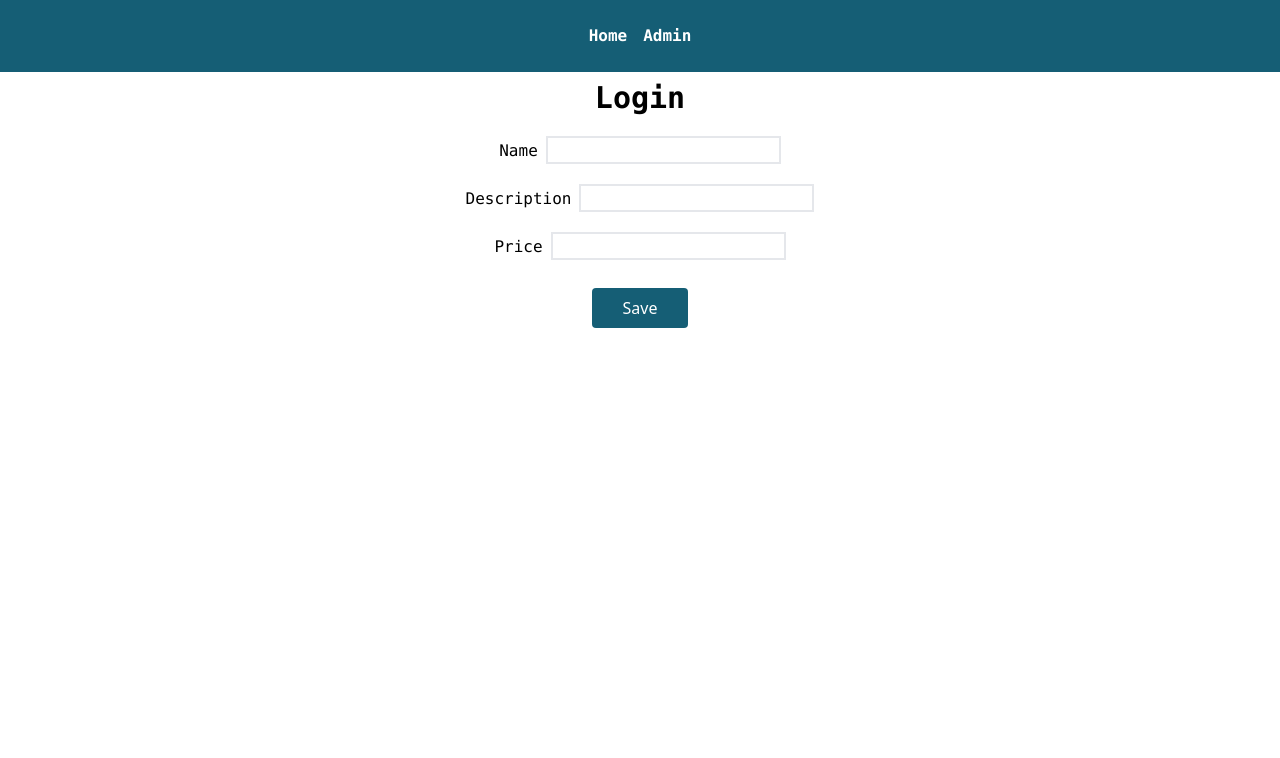
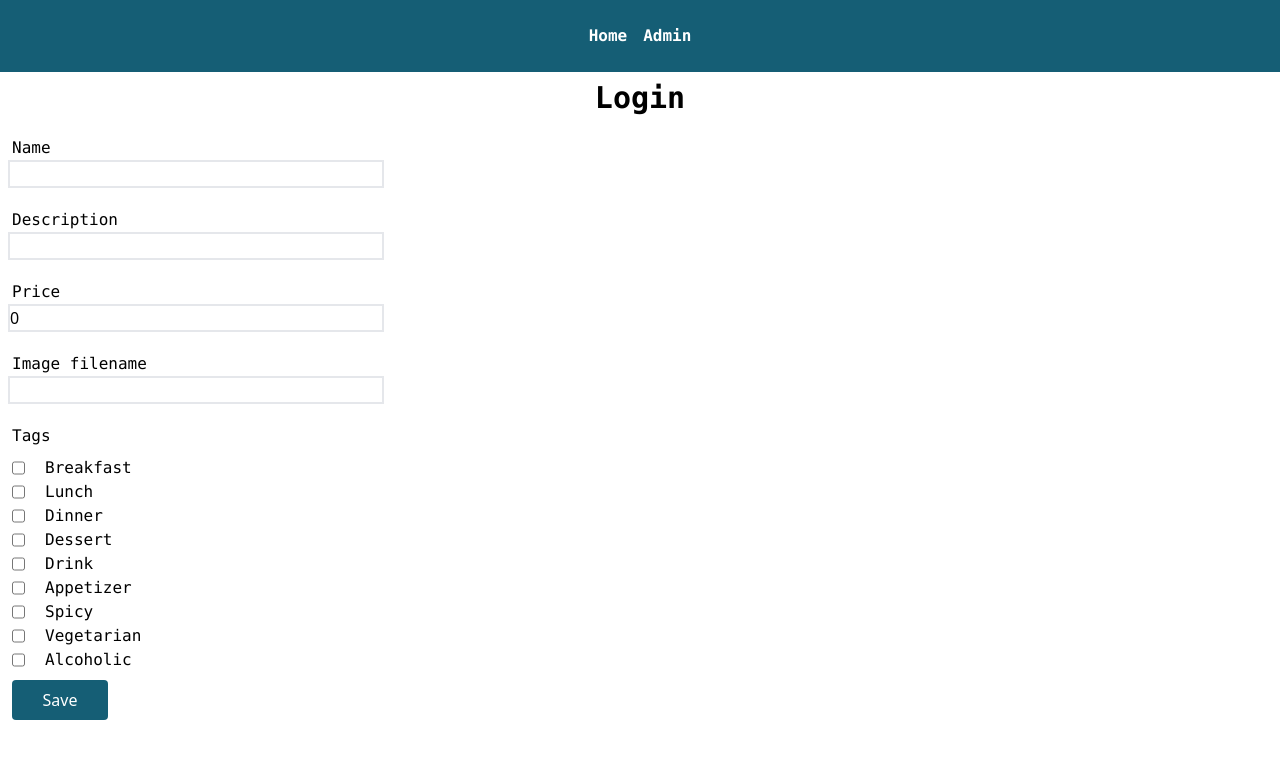
Before and after one commit to ialmani/react-restaurant, a React (Vite) app: page /admin in a window 1280 px wide. Shown: the top 758 px of the page. Built offline with nearby package versions, Linux system fonts and the light colour scheme.

Commit message:
add json-server and foods to db.json and create checkbox functionality

```diff
--- /dev/null
+++ b/db.json
@@ -0,0 +1,172 @@
+{
+  "foods": [
+    {
+      "id": 1,
+      "name": "Burger",
+      "image": "burger.jpg",
+      "price": 8.99,
+      "description": "This ain't your average burger. Topped with our tangy cheddar cheese sauce, fresh lettuce, and tomato.",
+      "tags": ["Lunch", "Dinner"]
+    },
+    {
+      "id": 2,
+      "name": "Banana Blueberry French Toast",
+      "image": "banana-french-toast.jpg",
+      "price": 9.99,
+      "description": "Delicious french toast with banana and blueberry.",
+      "tags": ["Breakfast"]
+    },
+    {
+      "id": 3,
+      "name": "Cajun Pasta",
+      "image": "cajun-pasta.jpg",
+      "price": 16.99,
+      "description": "Creole-style pasta that's guaranteed to make you sweat.",
+      "tags": ["Lunch", "Dinner", "Spicy"]
+    },
+    {
+      "id": 4,
+      "name": "Charcuterie Board",
+      "image": "charcuterie.jpg",
+      "price": 14.99,
+      "description": "Delicious assortment of locally-sourced meats, cheeses, and spreads.",
+      "tags": ["Appetizer"]
+    },
+    {
+      "id": 5,
+      "name": "Raspberry Cheesecake",
+      "image": "cheesecake.jpg",
+      "price": 7.99,
+      "description": "Heavenly cheesecake with a sweet raspberry topping.",
+      "tags": ["Dessert"]
+    },
+    {
+      "id": 6,
+      "name": "Chicken Slammer",
+      "image": "chicken-slammer.jpg",
+      "price": 11.99,
+      "description": "Our outrageous chicken sandwich topped with pickled onions and jalapenos.",
+      "tags": ["Lunch", "Dinner", "Spicy"]
+    },
+    {
+      "id": 7,
+      "name": "Death by Chocolate",
+      "image": "death-by-chocolate.jpg",
+      "price": 8.99,
+      "description": "Decadent chocolate pudding topped with chocolate cookies, chocolate frosting, and whipped cream.",
+      "tags": ["Dessert"]
+    },
+    {
+      "id": 8,
+      "name": "Pile 'O Donuts",
+      "image": "donuts.jpg",
+      "price": 6.99,
+      "description": "Delicious assortment of unique donuts. Guaranteed to please!",
+      "tags": ["Dessert"]
+    },
+    {
+      "id": 9,
+      "name": "Italian Meatballs",
+      "image": "italian-meatballs.jpg",
+      "description": "Spiced meatballs served with a rich tomato sauce.",
+      "price": 13.99,
+      "tags": ["Dinner"]
+    },
+    {
+      "id": 10,
+      "name": "Lamb Chop",
+      "image": "lamb-chop.jpg",
+      "description": "Delicious lamb chop topped with a Mango chutney.",
+      "price": 19.99,
+      "tags": ["Dinner"]
+    },
+    {
+      "id": 11,
+      "name": "Mango Lassi",
+      "image": "mango-lassi.jpg",
+      "description": "Creamy Mango-flavored delight, served ice cold.",
+      "price": 4.99,
+      "tags": ["Drink"]
+    },
+    {
+      "id": 12,
+      "name": "Mojito",
+      "image": "mojito.jpg",
+      "description": "A refreshing minty cocktail.",
+      "price": 6.99,
+      "tags": ["Drink", "Alcoholic"]
+    },
+    {
+      "id": 13,
+      "name": "Old Fashioned",
+      "image": "old-fashioned.jpg",
+      "description": "A classic cocktail with a twist.",
+      "price": 7.99,
+      "tags": ["Drink", "Alcoholic"]
+    },
+    {
+      "id": 14,
+      "name": "Pesto Bowtie Pasta",
+      "image": "pesto-bowtie-pasta.jpg",
+      "description": "Delicious whole wheat pasta topped with our zesty pesto sauce.",
+      "price": 12.99,
+      "tags": ["Lunch", "Dinner"]
+    },
+    {
+      "id": 15,
+      "name": "BBQ Chicken Pizza",
+      "image": "pizza.jpg",
+      "description": "Our homemade thin-crust pizza topped with BBQ chicken and our house cheese blend.",
+      "price": 14.99,
+      "tags": ["Lunch", "Dinner"]
+    },
+    {
+      "id": 16,
+      "name": "Pork Chop",
+      "image": "pork-chop.jpg",
+      "description": "Thick-cut Pork Chop with a sweet apple glaze.",
+      "price": 16.99,
+      "tags": ["Dinner"]
+    },
+    {
+      "id": 17,
+      "name": "Pork Ramen",
+      "image": "ramen.jpg",
+      "description": "Delicious bowl of ramen with pork and vegetables.",
+      "price": 11.99,
+      "tags": ["Lunch", "Dinner"]
+    },
+    {
+      "id": 18,
+      "name": "Salmon Salad",
+      "image": "salmon-salad.jpg",
+      "description": "Fresh salad topped with grilled salmon, mixed vegetables, and our house vinaigrette.",
+      "price": 14.99,
+      "tags": ["Lunch", "Dinner", "Vegetarian"]
+    },
+    {
+      "id": 19,
+      "name": "Salmon Steak",
+      "image": "salmon.jpg",
+      "description": "Seared salmon steak topped with a sweet mango glaze.",
+      "price": 18.99,
+      "tags": ["Dinner"]
+    },
+    {
+      "id": 20,
+      "name": "Chicken Street Tacos",
+      "image": "street-tacos.jpg",
+      "description": "Delicious chicken tacos with a spicy mango salsa.",
+      "price": 9.99,
+      "tags": ["Lunch", "Dinner", "Spicy"]
+    },
+    {
+      "id": 21,
+      "name": "Veggie Sammy",
+      "image": "veggie-sammy.jpg",
+      "description": "Fresh grilled veggies on our homemade toasted sourdough.",
+      "price": 8.99,
+      "tags": ["Lunch", "Dinner", "Vegetarian"]
+    }
+  ]
+}
--- a/package.json
+++ b/package.json
@@ -6,10 +6,13 @@
   "scripts": {
     "dev": "vite",
     "build": "tsc && vite build",
-    "preview": "vite preview"
+    "preview": "vite preview",
+    "start-api": "json-server --watch db.json --port 3001"
   },
   "dependencies": {
     "clsx": "^1.2.1",
+    "json-server": "^0.17.0",
+    "npm-run-all": "^4.1.5",
     "react": "^18.2.0",
     "react-dom": "^18.2.0",
     "react-router-dom": "^6.4.1"
--- a/src/Admin.tsx
+++ b/src/Admin.tsx
@@ -1,26 +1,94 @@
 import Input from "./shared/Input";
 import Heading from "./shared/Heading";
 import Button from "./shared/Button";
+import CheckboxList from "./shared/CheckboxList";
+import { Food, foodTags } from "./food";
+import Checkbox from "./shared/Checkbox";
+import React, { useEffect, useState } from "react";
+
+const emptyFood: Food = {
+  name: "",
+  image: "",
+  price: 0,
+  description: "",
+  tags: [],
+};
 
 const Admin = () => {
+  const [food, setFood] = useState(emptyFood);
+  // const [isChecked, setIsChecked] = useState(false);
+
+  const handleInputChange = (event: React.ChangeEvent<HTMLInputElement>) => {
+    const { id, value } = event.target;
+    //currentFood-prevFood: react injects the current state value when a function is passed to setState
+    setFood((currentFood) => ({ ...currentFood, [id]: value })); //computed property syntax - [id]: value = change a property using a string as id
+  };
+  // debugger;
+
   return (
     <>
       <div className="">
-        <div className="flex justify-center text-center w-full">
-          <Heading level={2} children="Login"></Heading>
-        </div>
+        <Heading level={2} children="Login"></Heading>
 
-        <form className="block text-center mt-5">
-          <div>
-            <Input type="text" id="name" label="Name" />
-          </div>
-          <div>
-            <Input type="text" id="description" label="Description" />
-          </div>
-          <div>
-            <Input type="number" id="price" label="Price" />
-          </div>
-          <Button variant="primary" type="submit" children="Save"></Button>
+        <form className="flex flex-col mt-5 max-w-sm">
+          <Input
+            type="text"
+            id="name"
+            label="Name"
+            value={food.name}
+            onChange={handleInputChange}
+          />
+          <Input
+            type="text"
+            id="description"
+            label="Description"
+            value={food.description}
+            onChange={handleInputChange}
+          />
+          <Input
+            type="number"
+            id="price"
+            label="Price"
+            onChange={handleInputChange}
+            value={food.price.toString()}
+          />
+          <Input
+            id="image"
+            label="Image filename"
+            onChange={handleInputChange}
+            value={food.image}
+          />
+          <CheckboxList label="Tags">
+            {foodTags.map((tag) => (
+              <Checkbox
+                key={tag}
+                id={tag}
+                label={tag}
+                checked={food.tags.includes(tag)}
+                onChange={(e) => {
+                  // if (isChecked === true) {
+                  //   setFood({ ...food, [e.target.name]: "" });
+                  // } else {
+                  //   setFood({ ...food, [e.target.id]: e.target.value });
+                  // }
+                  setFood((currentFood) => {
+                    const { checked } = e.target;
+                    const tags = checked
+                      ? [...currentFood.tags, tag]
+                      : currentFood.tags.filter((t) => t !== tag);
+                    return { ...currentFood, tags };
+                  });
+                }}
+              />
+            ))}
+          </CheckboxList>
+
+          <Button
+            variant="primary"
+            type="submit"
+            children="Save"
+            classname="mt-10 ml-3"
+          ></Button>
         </form>
       </div>
     </>
--- a/src/food.ts
+++ b/src/food.ts
@@ -1,4 +1,3 @@
-
 export type Food = {
   name: string;
   image: string;
@@ -7,16 +6,19 @@
   tags: Array<FoodTag>;
 };
 
-export type FoodTag =
-    | "Breakfast"
-    | "Lunch"
-    | "Dinner"
-    | "Dessert"
-    | "Drink"
-    | "Appetizer"
-    | "Spicy"
-    | "Vegetarian"
-    | "Alcoholic";
+export const foodTags = [
+  "Breakfast",
+  "Lunch",
+  "Dinner",
+  "Dessert",
+  "Drink",
+  "Appetizer",
+  "Spicy",
+  "Vegetarian",
+  "Alcoholic",
+] as const;
+
+export type FoodTag = typeof foodTags[number];
 
 export const foods: Array<Food> = [
   {
--- a/src/main.tsx
+++ b/src/main.tsx
@@ -5,6 +5,7 @@
 import "./index.css";
 
 ReactDOM.createRoot(document.getElementById("root") as HTMLElement).render(
+  //strict mode will make react render twice
   <React.StrictMode>
     <BrowserRouter>
       <App />
--- /dev/null
+++ b/src/shared/Checkbox.tsx
@@ -0,0 +1,35 @@
+import React from "react";
+
+type CheckboxProps = {
+  className?: string;
+  id: string;
+  label: string;
+  value?: string;
+  checked?: boolean;
+  onChange?: (event: React.ChangeEvent<HTMLInputElement>) => void;
+};
+
+export default function Checkbox({
+  id,
+  className,
+  label,
+  value,
+  checked,
+  onChange,
+}: CheckboxProps) {
+  return (
+    <div className="flex gap-5 ml-3">
+      <input
+        checked={checked}
+        value={value}
+        id={id}
+        className="border border-gray-600 p-2"
+        type="checkbox"
+        onChange={onChange}
+      />
+      <label className="block font-mono" htmlFor={id}>
+        {label}
+      </label>
+    </div>
+  );
+}
--- /dev/null
+++ b/src/shared/CheckboxList.tsx
@@ -0,0 +1,19 @@
+type CheckboxListProps = {
+  className?: string;
+  children: React.ReactNode;
+  label: string;
+};
+
+export default function CheckboxList({
+  children,
+  className = "",
+  label,
+}: CheckboxListProps) {
+  return (
+    <fieldset className={className}>
+      <legend className="ml-3 mb-2 font-mono">{label}</legend>
+
+      {children}
+    </fieldset>
+  );
+}
--- a/src/shared/Heading.tsx
+++ b/src/shared/Heading.tsx
@@ -15,7 +15,6 @@
   const Tag = `h${props.level}` as keyof JSX.IntrinsicElements;
   return (
     <>
-      {/* <div className="flex justify-center text-center mt-2 w-full"> */}
       <Tag
         className={`font-bold font-mono ${
           sizeMap[props.level]
@@ -23,7 +22,6 @@
       >
         {props.children}
       </Tag>
-      {/* </div> */}
     </>
   );
 };
--- a/src/shared/Input.tsx
+++ b/src/shared/Input.tsx
@@ -1,18 +1,31 @@
+import clsx from "clsx";
+import React from "react";
+
 type InputProps = {
   label: string;
   id: string;
   type?: "text" | "number" | "email" | "password" | "tel";
+  classname?: string;
+  value?: string;
+  onChange?: (event: React.ChangeEvent<HTMLInputElement>) => void; //you could use any
 };
+const checkboxValue = {};
 
-const Input = ({ label, id, type }: InputProps) => {
+const Input = ({ label, id, type, value, onChange }: InputProps) => {
   return (
     <>
-      <label htmlFor={id} className="font-mono max-w-xl min-w-maxl">
+      <label htmlFor={id} className="font-mono ml-3 ">
         {label}
       </label>
-      <input id={id} type={type} className="border-2 ml-2 mb-5 " />
+      <input
+        id={id}
+        type={type}
+        className="border-2 ml-2 mb-5"
+        value={value}
+        onChange={onChange}
+      />
     </>
   );
 };
-
+// className={clsx(variantMap[variant], classname)}
 export default Input;
```
Also changed, not shown: 1 other file (tests, documents, lock files or other folders). Lines whose indentation alone changed are shown as unchanged.
